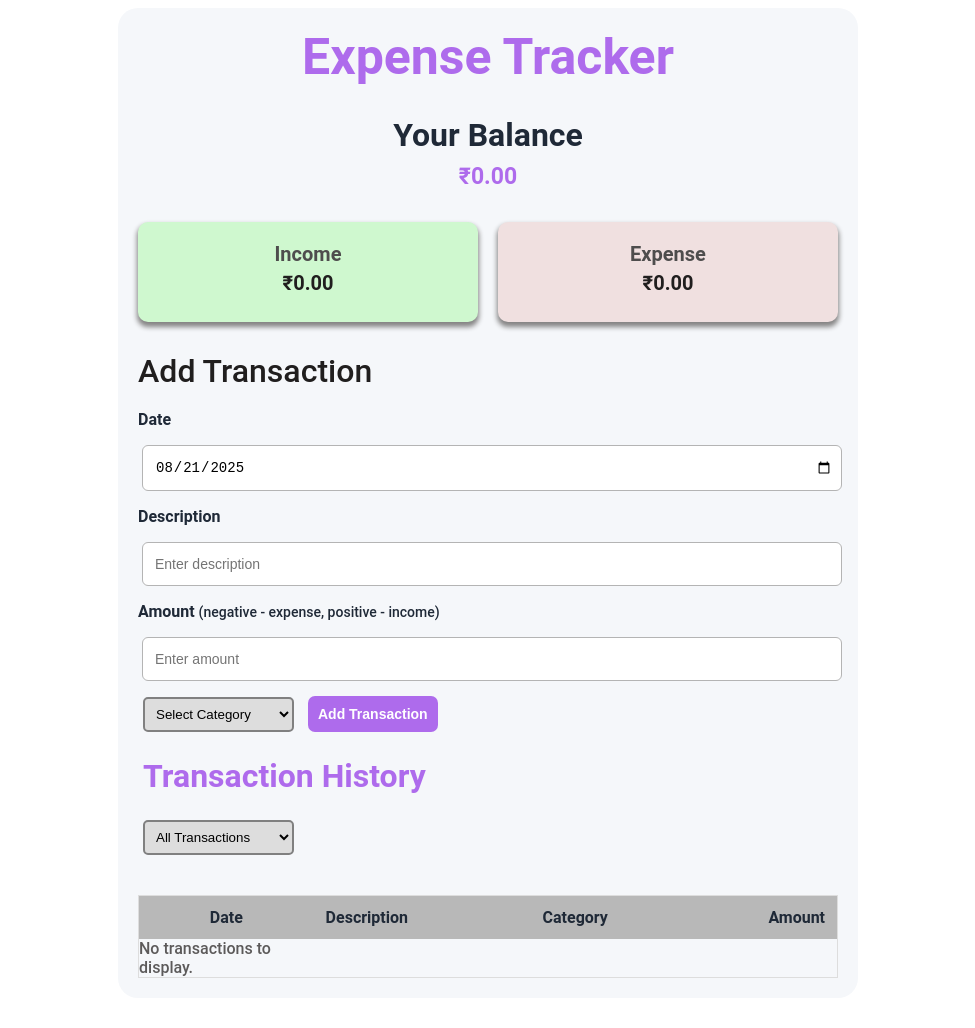
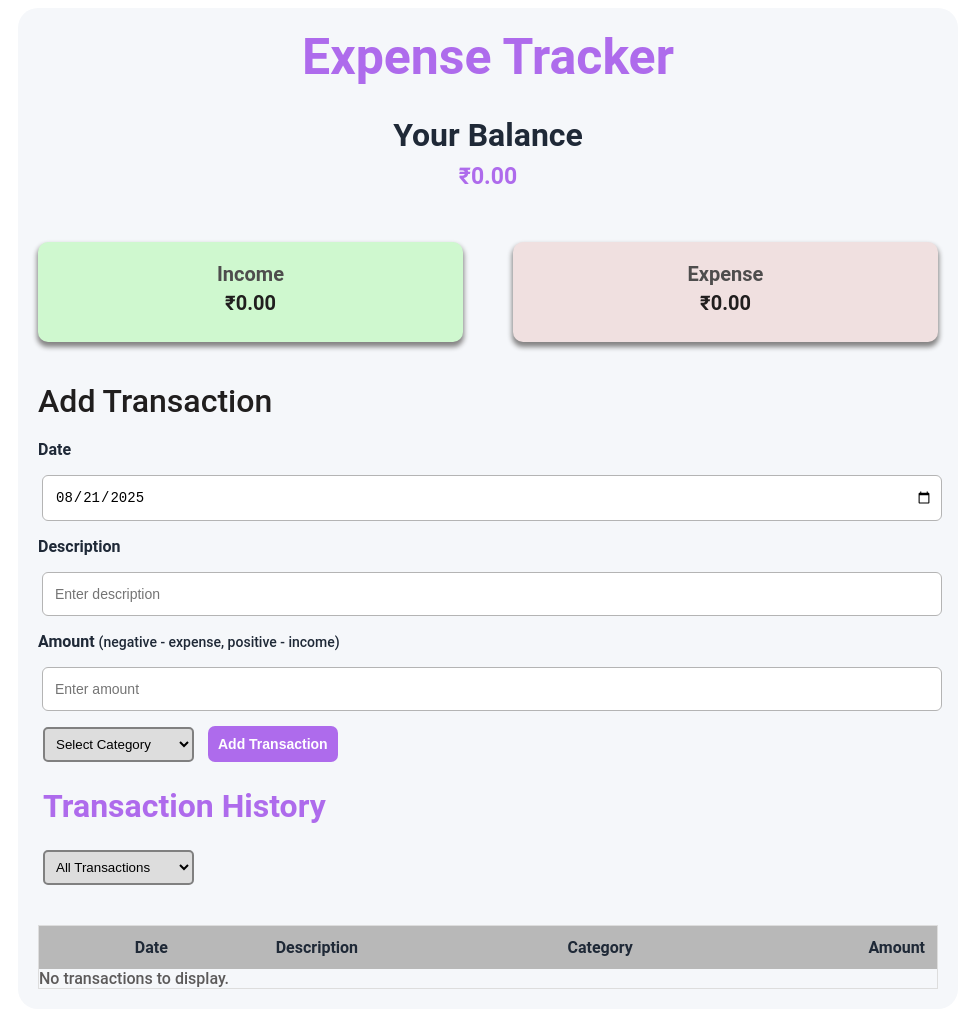
Before and after one commit to ayushcode12/personal-finance-tracker, a plain HTML site: page index.html in a window 1280 px wide. Shown: the whole page, without its empty margins (152-1127 px from the left). Drawn offline with Linux system fonts and the light colour scheme; a web font is replaced by a local one.

Commit message:
Fix: table overflow issue by adding horizontal scroll

```diff
--- a/header.css
+++ b/header.css
@@ -34,11 +34,13 @@
 }
 
 .income-expense-grid{
-  flex-basis: 100%;
   display: grid;
+  flex: 0 0 100%;
   grid-template-columns: 1fr 1fr;
-  gap: 20px;
-  margin: 30px 0px;
+  place-items: center;
+  gap: 50px;
+  margin-top: 50px;
+  margin-bottom: 40px;
 }
 
 .income-style, .expense-style{
--- a/list.css
+++ b/list.css
@@ -107,3 +107,8 @@ table:hover .action-header{
 tbody tr:hover .action-col{
   display: table-cell;
 }
+
+.table-wrapper{
+  overflow-x: auto;
+  width: 100%;
+}
--- a/style.css
+++ b/style.css
@@ -13,7 +13,7 @@ body{
   justify-content: center;
   align-items: center;
   min-height: 100vh;
-  padding-bottom: 500px;
+  padding-bottom: 300px;
 }
 
 main{
@@ -22,7 +22,7 @@ main{
   accent-color: #10b981;
   height: 100;
   width: 100%;
-  max-width: 700px;
+  max-width: 900px;
   padding: 20px;
   margin: 0px auto;
   border-radius: 20px;
```
Also changed, not shown: Assets/demo.webp (added).
